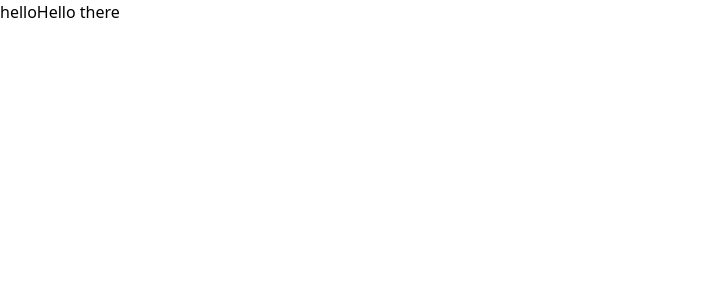
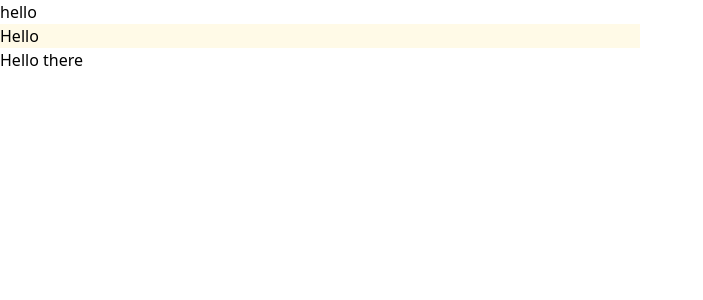
Before and after one commit to cornellh4i/lagos-volunteers, a Next.js app in the folder frontend/: page /about in a window 1280 px wide. Shown: the top 300 px of the page, without its empty margins (0-703 px from the left). Built offline with nearby package versions, Linux system fonts and the light colour scheme.

Commit message:
Complete utility class onboarding

```diff
--- a/frontend/src/pages/about.tsx
+++ b/frontend/src/pages/about.tsx
@@ -6,6 +6,7 @@ const About = () => {
   return (
     <>
       <Button text="hello" />
+      <div className="bg-yellow-400 bg-opacity-10 w-1/2 text-tight">Hello</div>
       Hello there
     </>
   );
```
